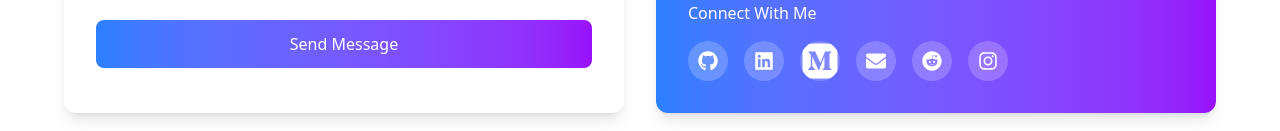
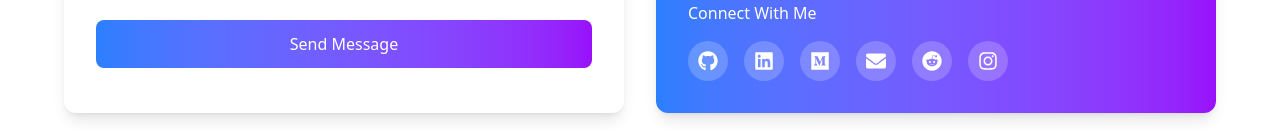
Before and after one commit to VishalSoni2005/Portfolio, a React (Vite) app: page /contact in a window 1280 px wide. Shown: the part 592-723 px from the top of the page. Built offline with nearby package versions, Linux system fonts and the light colour scheme.

Commit message:
emailjs bug fixed

```diff
--- a/package.json
+++ b/package.json
@@ -23,6 +23,7 @@
     "react-dom": "^18.3.1",
     "react-fast-marquee": "^1.6.5",
     "react-feather": "^2.0.10",
+    "react-hot-toast": "^2.5.2",
     "react-icon-cloud": "^4.1.7",
     "react-icons": "^5.5.0",
     "react-router-dom": "^7.1.5",
--- a/src/pages/04_Contact.jsx
+++ b/src/pages/04_Contact.jsx
@@ -1,5 +1,8 @@
 import { useState } from 'react';
 import emailjs from 'emailjs-com';
+import { toast } from 'react-hot-toast';
+import { Toaster } from 'react-hot-toast';
+
 
 import { motion } from 'framer-motion';
 import {
@@ -30,14 +33,15 @@ const ContactPage = () => {
       emailjs
         .send(
           'service_ec26dit', // service id
-          'template_su1mb8k', // template id
+          'template_4k0enuu', // template id
           formData,
           'lUw-YnIRuLNX_brvC'
         )
         .then(
+          // eslint-disable-next-line no-unused-vars
           result => {
-            alert('Message sent successfully!');
-            console.log(result);
+            toast.success('Message sent successfully!');
+            // console.log(result);
 
             setFormData({ name: '', email: '', message: '' });
           },
@@ -61,6 +65,8 @@ const ContactPage = () => {
         transition={{ duration: 1 }}
         className="py-16 px-4 md:px-8"
       >
+        <Toaster position="top-right" reverseOrder={false} />
+
         <div className="max-w-6xl mx-auto">
           <h2 className="text-3xl font-bold text-gray-800 mb-2 text-center">
             Get In Touch
@@ -203,8 +209,9 @@ const ContactPage = () => {
                     href="htttps://medium.com/@vishalsoni2005"
                     rel="noopener noreferrer"
                     target="_blank"
+                    className="h-10 w-10 rounded-full bg-white/20 flex items-center justify-center hover:bg-white/30 transition-colors"
                   >
-                    <FaMedium className="h-10 w-10 rounded-full bg-white/20 flex items-center justify-center hover:bg-white/30 transition-colors" />
+                    <FaMedium className="h-5 w-5 " />
                   </a>
                   <a
                     href="mailto:vsoni0882@gmail.com"
```
Also changed, not shown: 1 other file (tests, documents, lock files or other folders).
